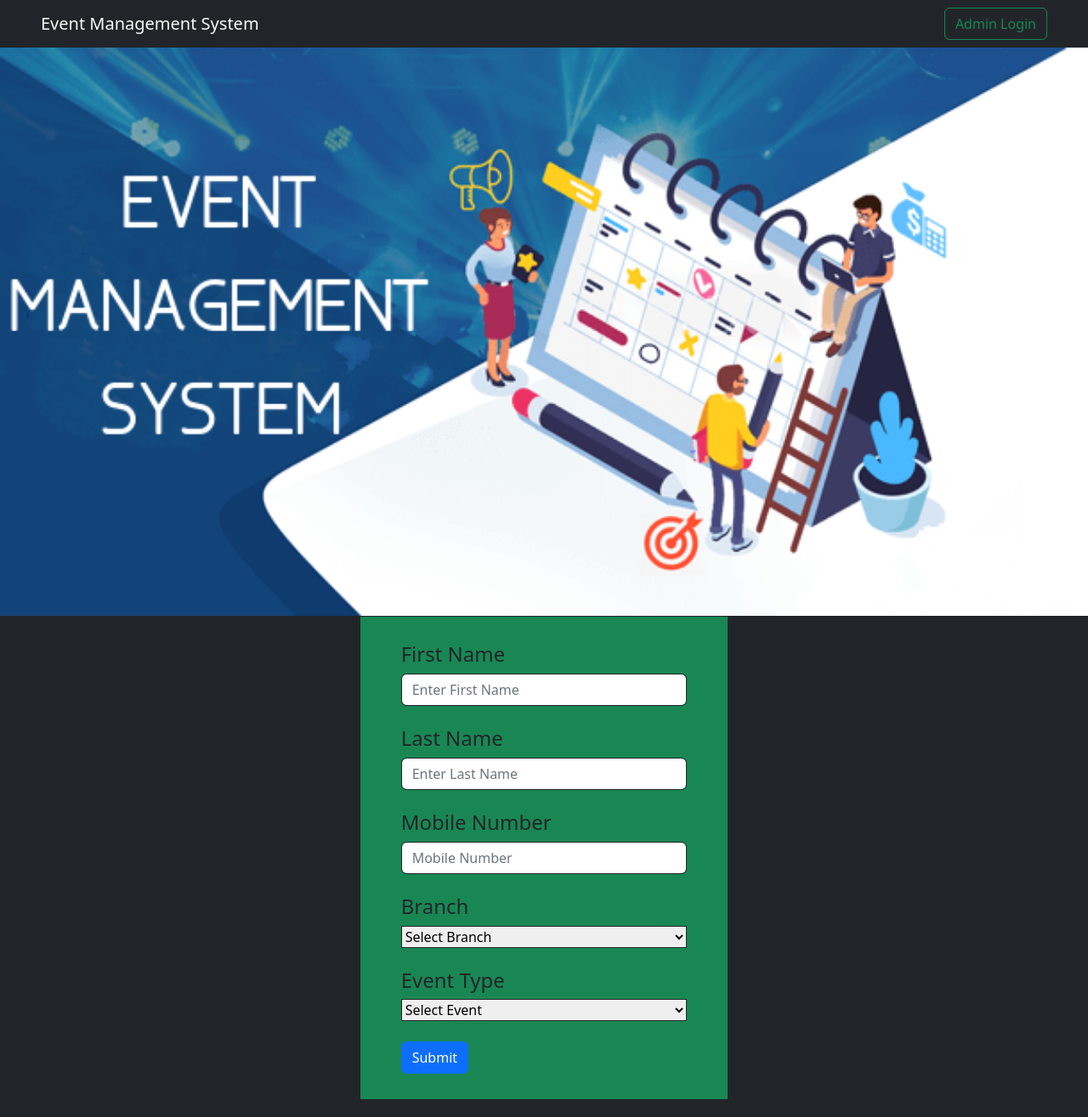
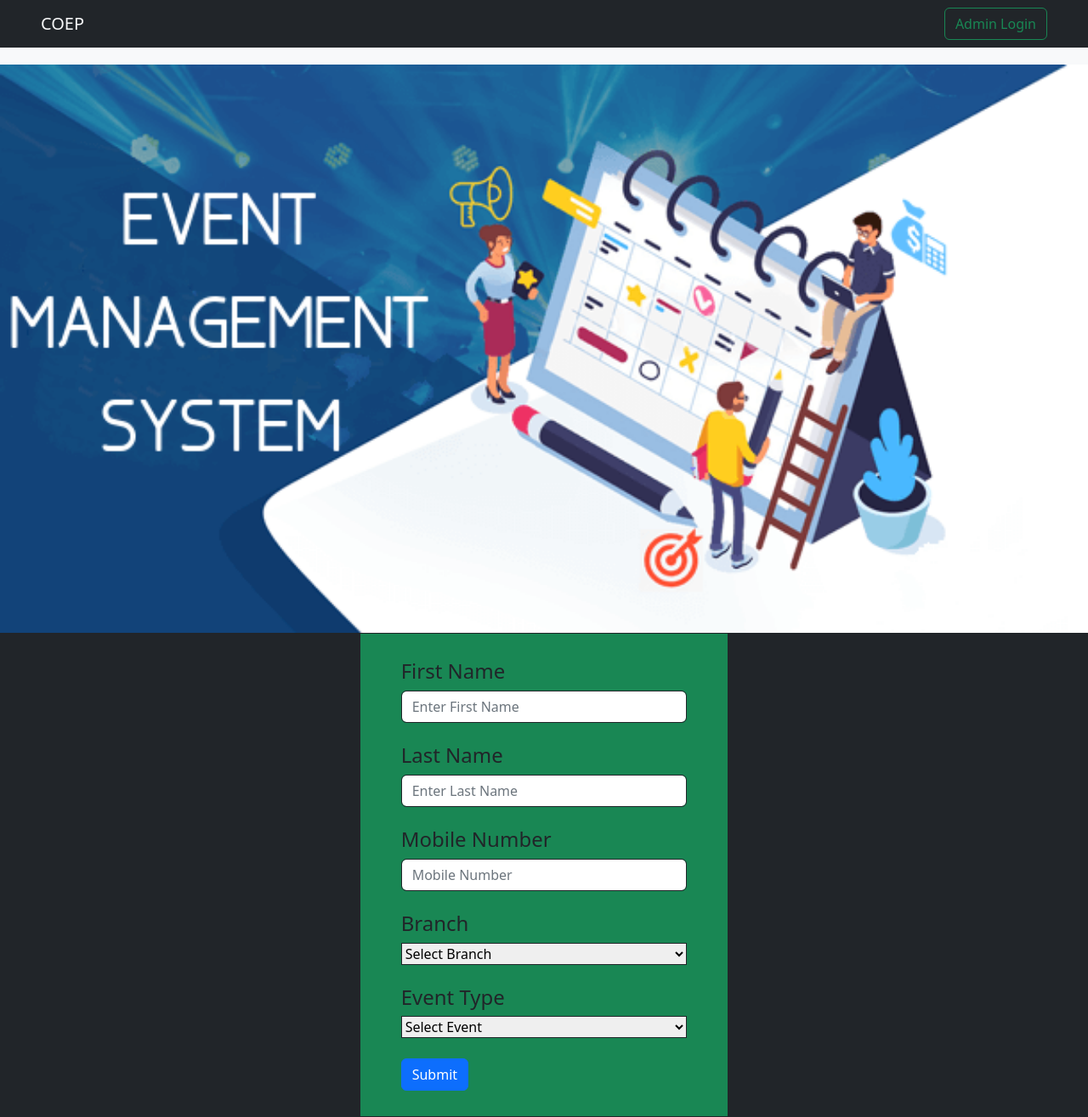
Before and after one commit to TanmayPatil105/event-management-system, a Flask app: template templates/index.html in a window 1280 px wide. Shown: the whole page at 85% size. Before the commit the page ends 1294 px from the top, so only its background shows below. Run offline with Flask 2, Linux system fonts and the light colour scheme; the template is opened without the code that fills it, so the values that code supplies are empty.

Commit message:
Added margin

```diff
--- a/templates/index.html
+++ b/templates/index.html
@@ -13,13 +13,13 @@
 <body class="bg-light">
     <div>
         <nav class="navbar navbar-light bg-dark justify-content-between text-light px-5">
-            <a class="navbar-brand text-light">Event Management System</a>
+            <a class="navbar-brand text-light">COEP</a>
             <form class="form-inline">
                 <button class="btn btn-outline-success my-2 my-sm-0" type="submit">Admin Login</button>
             </form>
         </nav>
     </div>
-    <div>
+    <div style="margin-top: 20px;">
         <img src="../static/login.png" alt="" style="width:100%">
     </div>
     <div class="row">
```
